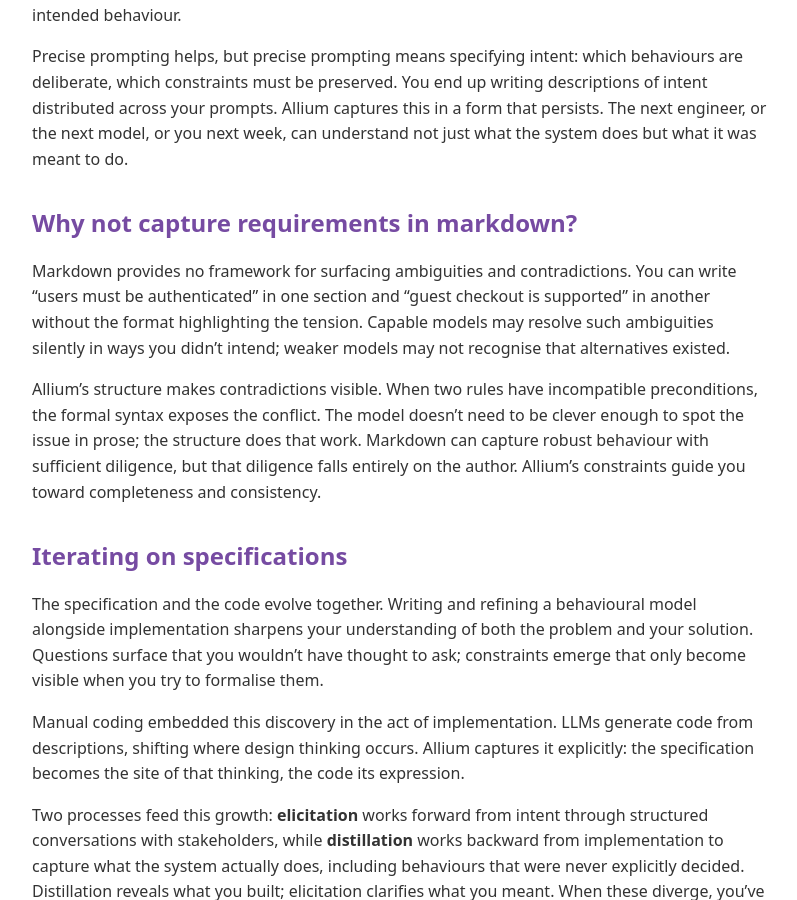
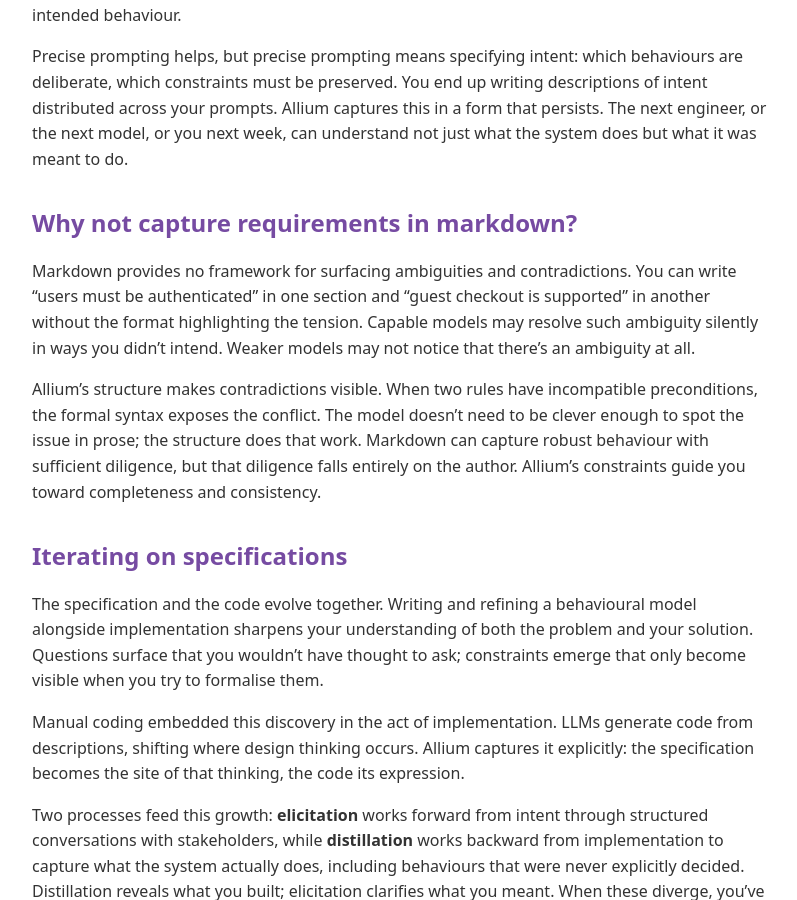
Before and after one commit to juxt/allium, a Jekyll site: the page built from index.md, in a window 1280 px wide and 900 px high, scrolled down 897 px. Shown: the whole window, without its empty margins (240-1037 px from the left). Built offline with Jekyll 4.4.1, drawn with Linux system fonts in a browser that asks for light colours.

Commit message:
Tighten markdown ambiguity sentence

```diff
--- a/index.md
+++ b/index.md
@@ -39,7 +39,7 @@
 
 ## Why not capture requirements in markdown?
 
-Markdown provides no framework for surfacing ambiguities and contradictions. You can write "users must be authenticated" in one section and "guest checkout is supported" in another without the format highlighting the tension. Capable models may resolve such ambiguities silently in ways you didn't intend; weaker models may not recognise that alternatives existed.
+Markdown provides no framework for surfacing ambiguities and contradictions. You can write "users must be authenticated" in one section and "guest checkout is supported" in another without the format highlighting the tension. Capable models may resolve such ambiguity silently in ways you didn't intend. Weaker models may not notice that there's an ambiguity at all.
 
 Allium's structure makes contradictions visible. When two rules have incompatible preconditions, the formal syntax exposes the conflict. The model doesn't need to be clever enough to spot the issue in prose; the structure does that work. Markdown can capture robust behaviour with sufficient diligence, but that diligence falls entirely on the author. Allium's constraints guide you toward completeness and consistency.
 
```
